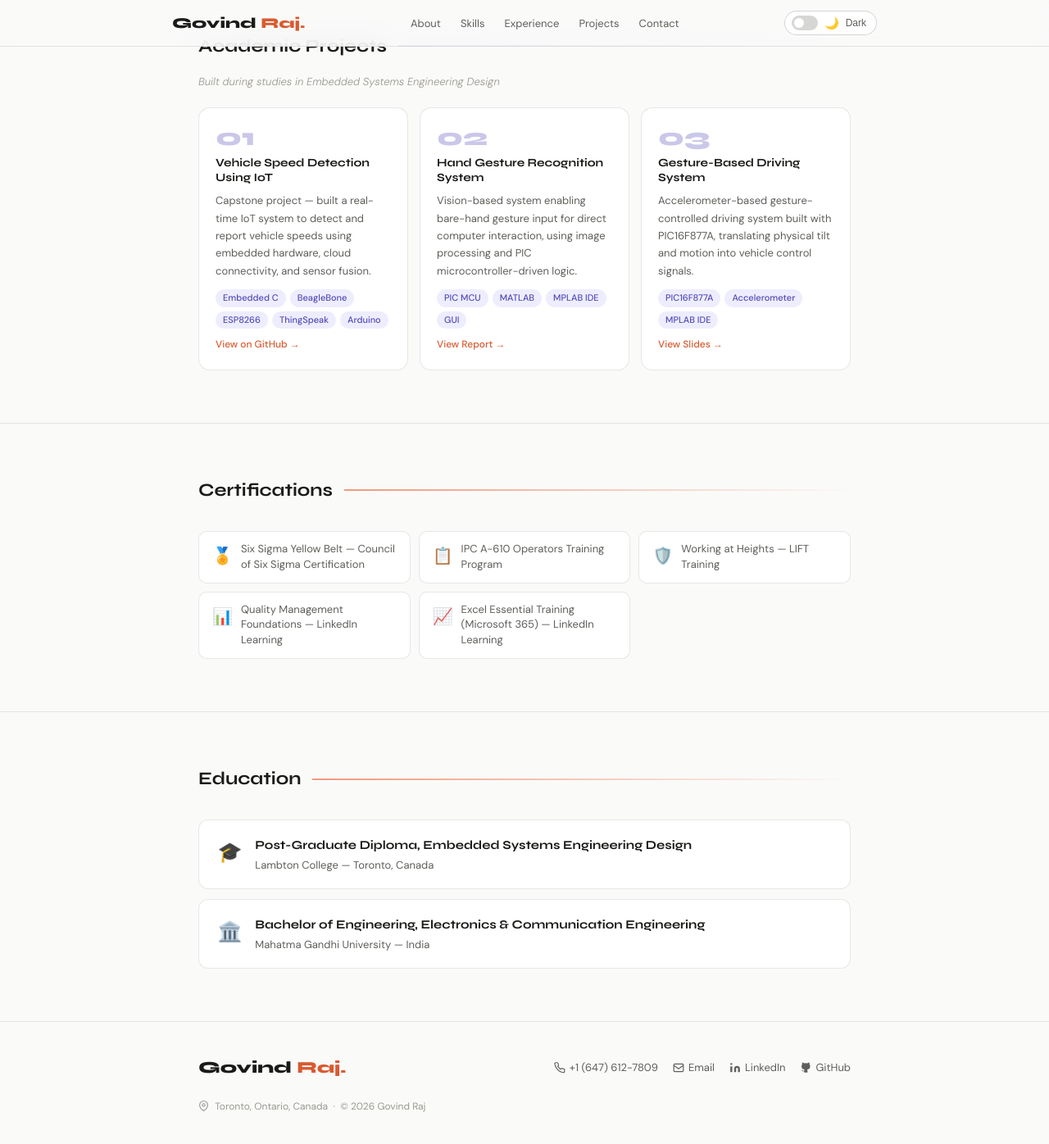
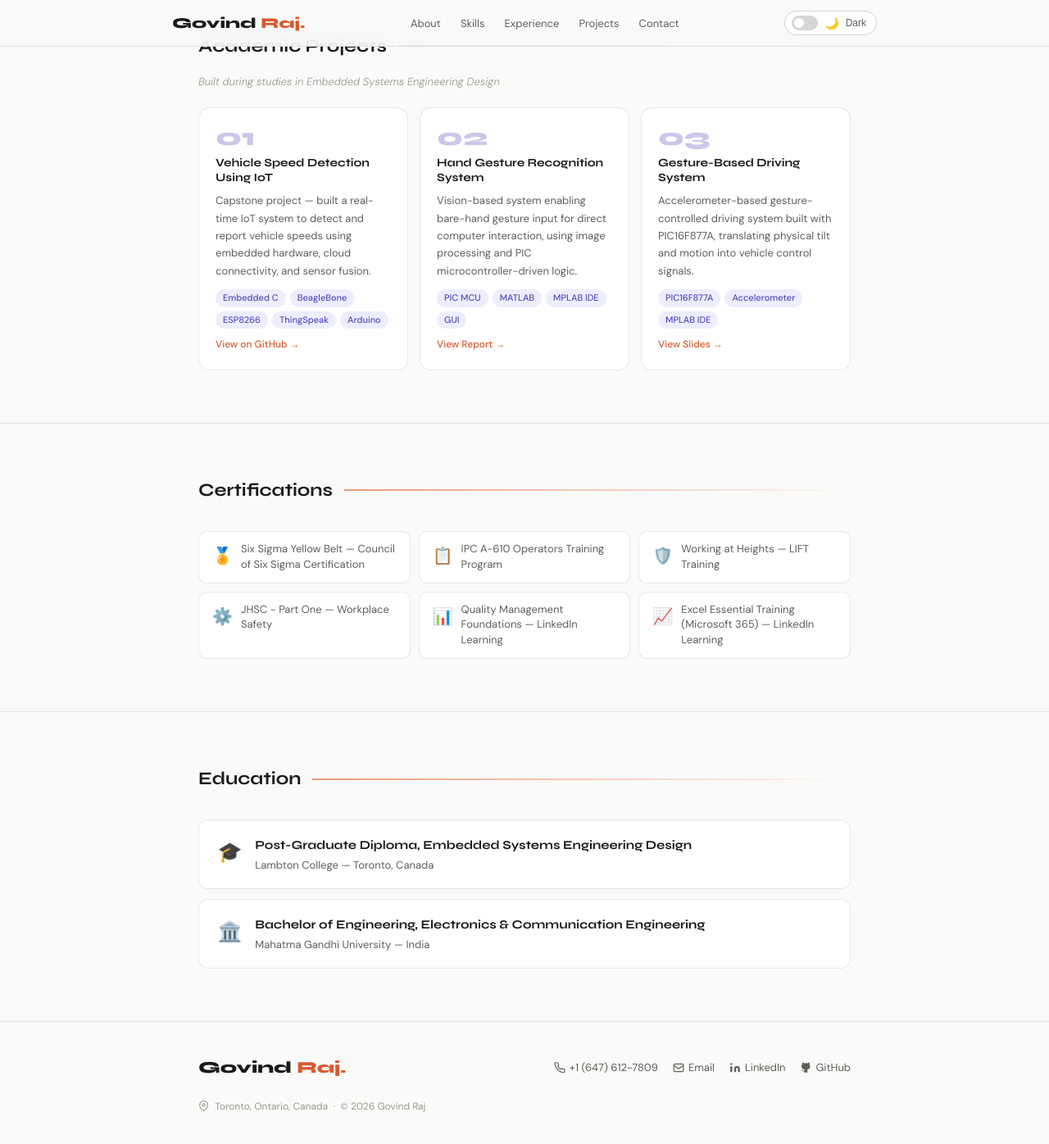
Before and after one commit to gov466/gov466.github.io, a Jekyll site: the page index.html, which Jekyll copies as it is, in a window 1280 px wide and 1400 px high, scrolled down 4072 px. Shown: the top 1396 px of the window at 82% size. Built offline with Jekyll 4.4.1, drawn with Linux system fonts in a browser that asks for light colours.

Commit message:
Update index.html

```diff
--- a/index.html
+++ b/index.html
@@ -440,7 +440,12 @@
       border-radius: 10px;
       border: 0.5px solid var(--border);
       background: var(--surface);
+      text-decoration: none;
+      transition: all 0.15s;
+      cursor: pointer;
     }
+    .cert-item:hover { border-color: var(--coral); box-shadow: 0 2px 8px rgba(216,90,48,0.1); }
+    .cert-item:active { transform: scale(0.98); }
     .cert-icon { font-size: 20px; flex-shrink: 0; margin-top: 1px; }
     .cert-text { font-size: 13px; color: var(--text-secondary); line-height: 1.45; }
 
@@ -891,26 +896,30 @@
     <div class="container">
       <div class="section-label"><h2>Certifications</h2><div class="accent-line"></div></div>
       <div class="certs-grid">
-        <div class="cert-item">
+        <a href="cert_six_sigma.pdf" target="_blank" class="cert-item">
           <span class="cert-icon" style="color: var(--amber);">🏅</span>
           <span class="cert-text">Six Sigma Yellow Belt — Council of Six Sigma Certification</span>
-        </div>
-        <div class="cert-item">
+        </a>
+        <a href="cert_ipc_a610.png" target="_blank" class="cert-item">
           <span class="cert-icon" style="color: var(--teal);">📋</span>
           <span class="cert-text">IPC A-610 Operators Training Program</span>
-        </div>
-        <div class="cert-item">
+        </a>
+        <a href="cert_working_at_heights.pdf" target="_blank" class="cert-item">
           <span class="cert-icon" style="color: var(--coral);">🛡️</span>
           <span class="cert-text">Working at Heights — LIFT Training</span>
-        </div>
-        <div class="cert-item">
-          <span class="cert-icon" style="color: var(--purple);">📊</span>
+        </a>
+        <a href="cert_jhsc_part_one.pdf" target="_blank" class="cert-item">
+          <span class="cert-icon" style="color: var(--purple);">⚙️</span>
+          <span class="cert-text">JHSC - Part One — Workplace Safety</span>
+        </a>
+        <a href="cert_quality_management.pdf" target="_blank" class="cert-item">
+          <span class="cert-icon" style="color: var(--teal);">📊</span>
           <span class="cert-text">Quality Management Foundations — LinkedIn Learning</span>
-        </div>
-        <div class="cert-item">
+        </a>
+        <a href="cert_excel_training.pdf" target="_blank" class="cert-item">
           <span class="cert-icon" style="color: var(--teal);">📈</span>
           <span class="cert-text">Excel Essential Training (Microsoft 365) — LinkedIn Learning</span>
-        </div>
+        </a>
       </div>
     </div>
   </section>
```
